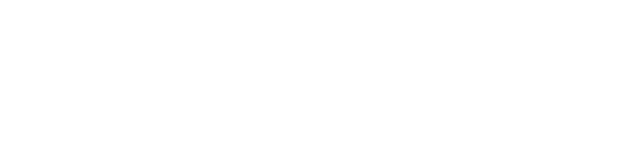
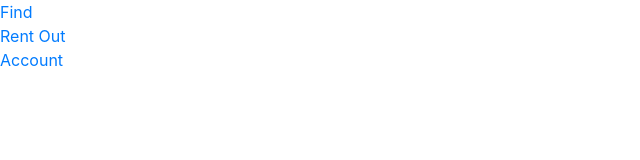
Before and after one commit to kdauer/craigslist-app, a plain HTML site: page index.html in a window 1280 px wide. Shown: the whole page, without its empty margins (0-640 px from the left). Drawn offline with nearby package versions, Linux system fonts and the light colour scheme.

Commit message:
added divs

```diff
--- a/index.html
+++ b/index.html
@@ -8,6 +8,12 @@
     <link rel="stylesheet" href="./styles/styles.css" />
   </head>
   <body>
+    <nav>
+
+    </nav>
+    <div class="home-container"><a href="list.html">Find</a></div>
+    <div class="home-container"><a href="#">Rent Out</a></div>
+    <div class="home-container"><a href="#">Account</a></div>
     <script src="./scripts/script.js"></script>
     <script src="https://code.jquery.com/jquery-3.3.1.slim.min.js" integrity="sha384-q8i/X+965DzO0rT7abK41JStQIAqVgRVzpbzo5smXKp4YfRvH+8abtTE1Pi6jizo" crossorigin="anonymous"></script>
     <script src="https://cdnjs.cloudflare.com/ajax/libs/popper.js/1.14.7/umd/popper.min.js" integrity="sha384-UO2eT0CpHqdSJQ6hJty5KVphtPhzWj9WO1clHTMGa3JDZwrnQq4sF86dIHNDz0W1" crossorigin="anonymous"></script>
```
